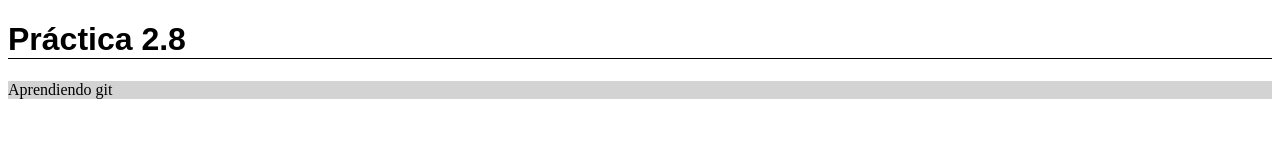
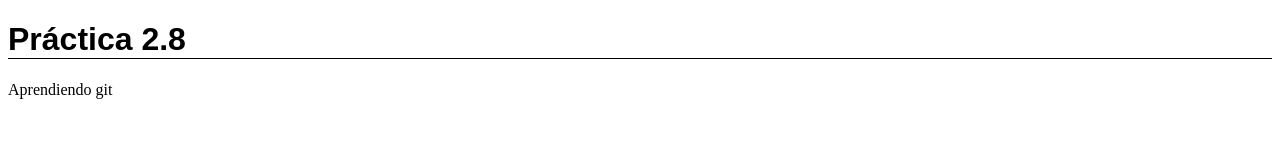
Before and after one commit to Hanthu64/practica-2-8, a plain HTML site: page index.html in a window 1280 px wide. Drawn offline with Linux system fonts and the light colour scheme.

Commit message:
Párrafo "aprendiendo git"

```diff
--- a/css/estilos.css
+++ b/css/estilos.css
@@ -3,7 +3,3 @@ h1{
     font-family: sans-serif;
     border-bottom: 1px solid black;
 }
-
-p{
-    background-color: lightgray;
-}
```
